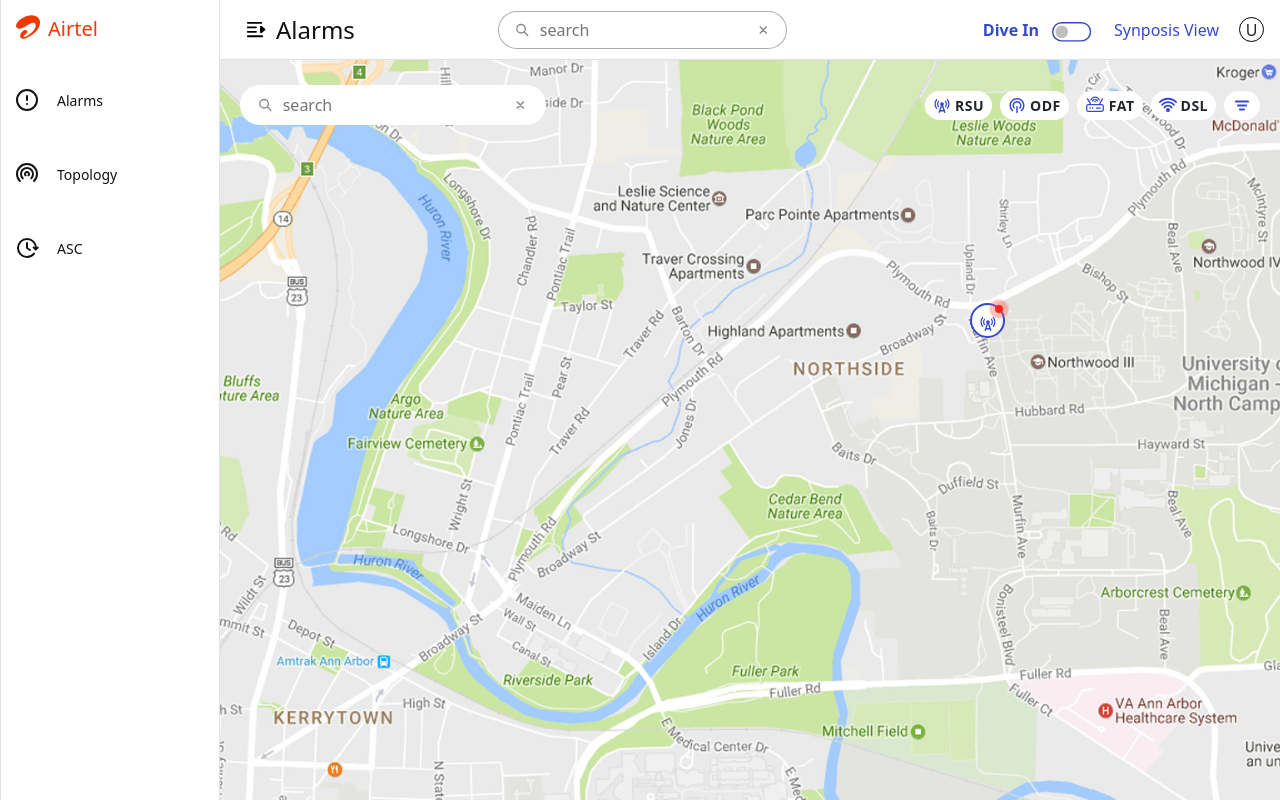
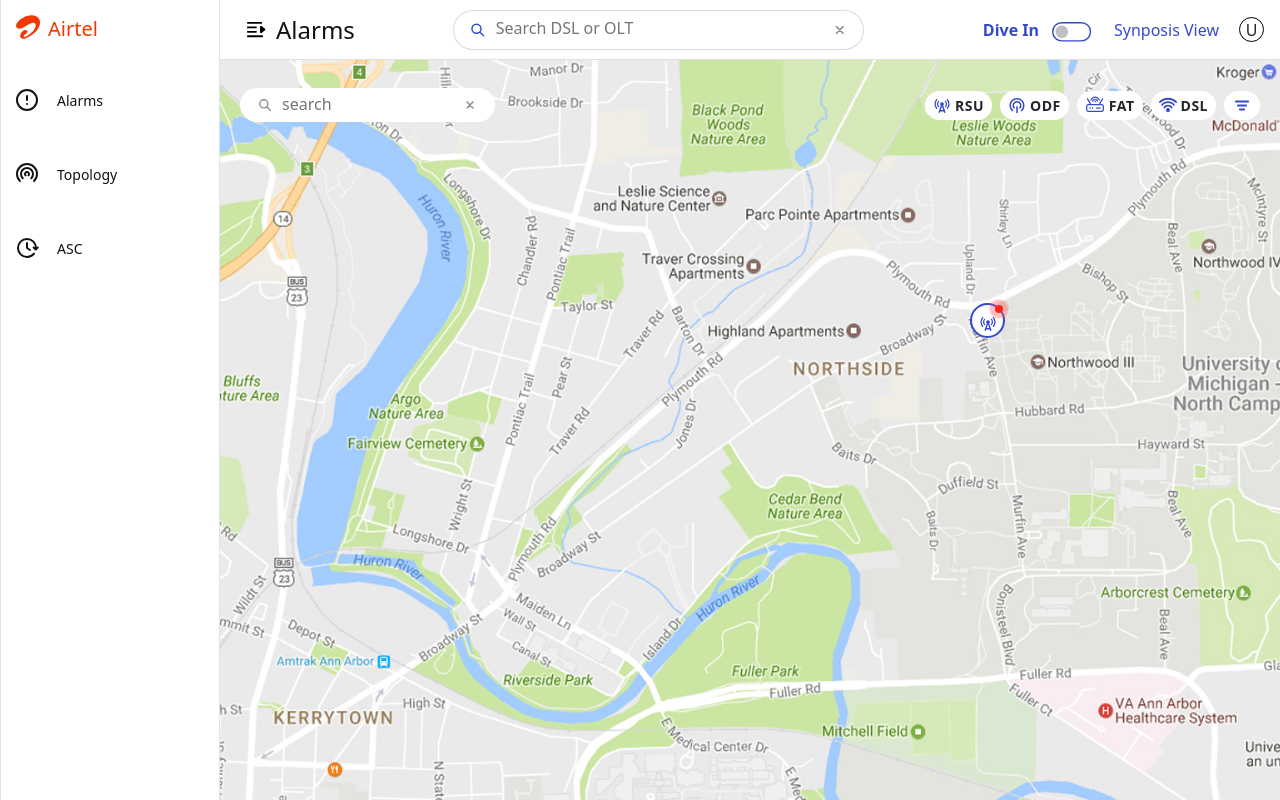
Before and after one commit to gauravkhatana/airtel-test-demo, an Angular app: page / in a window 1280 px wide. Built offline with nearby package versions, Linux system fonts and the light colour scheme.

Commit message:
alarm-page-update

```diff
--- a/src/app/app.component.html
+++ b/src/app/app.component.html
@@ -99,16 +99,16 @@
           </div>
         </div>
       </div>
-      <div>
+      <div class="search-wrapper">
         <div class="search" [class.border-plane]="searchActive">
           <!-- <img src="assets/bookmark.svg" alt=""> -->
           <svg xmlns="http://www.w3.org/2000/svg" width="18" height="18" viewBox="0 0 16 17" fill="none">
             <path
               d="M14 14.5L10.0001 10.5M11.3333 7.16667C11.3333 9.744 9.244 11.8333 6.66667 11.8333C4.08934 11.8333 2 9.744 2 7.16667C2 4.58934 4.08934 2.5 6.66667 2.5C9.244 2.5 11.3333 4.58934 11.3333 7.16667Z"
-              stroke="#8B8A8D" stroke-width="1.5" stroke-linecap="round" stroke-linejoin="round" />
+              stroke="#354ACB" stroke-width="1.5" stroke-linecap="round" stroke-linejoin="round" />
           </svg>
 
-          <input type="text" #input [(ngModel)]="globalSearchInput" placeholder="search" />
+          <input type="text" #input [(ngModel)]="globalSearchInput" placeholder="Search DSL or OLT" />
 
           <!-- <input type="text" #input [(ngModel)]="searchInput" placeholder="search"
         (focus)="searchActive = true" (blur)="searchActive = false" (keyup)="filterSearch(input.value)"
@@ -557,9 +557,8 @@
             <div class="detailed-view">
 
 
-              <div class="tab-content" id="myTabContent">
-                <div class="tab-pane fade show active" id="home-tab-pane1" role="tabpanel" aria-labelledby="home-tab"
-                  tabindex="0">
+
+                <div class="detailed-view-map" [class.d-none]="isTableVisible" [class.d-block]="!isTableVisible">
                   <div class="map-box">
                     <div class="offcanvas offcanvas-start theme-panel" tabindex="-1" id="offcanvasExample2"
                       aria-labelledby="offcanvasExampleLabel">
@@ -739,11 +738,8 @@
 
                       <div class="switch">
                         <div class="buttons">
-                          <ul type="none"  class="d-flex ms-0 mb-0 p-0" id="myTab" role="tablist">
-                            <li >
-                              <button class="nav-link active" data-bs-toggle="tab"
-                                data-bs-target="#home-tab-pane1" type="button" role="tab" aria-controls="home-tab-pane"
-                                aria-selected="true">
+
+                              <button (click)="tableHidden()">
                                 <svg xmlns="http://www.w3.org/2000/svg" width="19" height="20" viewBox="0 0 19 20"
                                   fill="none">
                                   <path
@@ -752,11 +748,9 @@
                                     stroke-linejoin="round" />
                                 </svg>
                               </button>
-                            </li>
-                            <li role="presentation">
-                              <button class="nav-link" id="profile-tab1" data-bs-toggle="tab"
-                                data-bs-target="#profile-tab-pane1" type="button" role="tab"
-                                aria-controls="profile-tab-pane" aria-selected="false">
+
+
+                              <button  (click)="tableVisible()">
                                 <svg xmlns="http://www.w3.org/2000/svg" width="19" height="20" viewBox="0 0 19 20"
                                   fill="none">
                                   <path
@@ -765,8 +759,6 @@
                                     stroke-linejoin="round" />
                                 </svg>
                               </button>
-                            </li>
-                          </ul>
                         </div>
                       </div>
 
@@ -775,15 +767,59 @@
                   <div class="map-container"></div>
                 </div>
 
-                <div class="tab-pane fade" id="profile-tab-pane1" role="tabpanel" aria-labelledby="profile-tab"
-                  tabindex="0">
+                <div class="detailed-view-table" [class.d-none]="!isTableVisible" [class.d-block]="isTableVisible" >
+
+                  <div id="nav-map" class="d-flex align-items-center">
+                    <div class="dropdown">
+                        <button class="btn btn-e btn-secondary dropdown-toggle"
+                          [ngClass]="{'active': activeButton === 5}" (click)="handleToggle(5)" type="button"
+                          id="dropdownMenuButton" data-toggle="dropdown" aria-haspopup="true" aria-expanded="false">
+                          <svg xmlns="http://www.w3.org/2000/svg" width="16" height="17" viewBox="0 0 16 17" fill="none">
+                            <path d="M0.5 4.25H15.5V5.75H0.5V4.25ZM3 7.75H13V9.25H3V7.75ZM6 11.25H10V12.75H6V11.25Z" fill="#354ACB"/>
+                          </svg>
+                          Filters
+                        </button>
+
+                        <div class="dropdown-menu mt-2" [ngClass]="{'show': activeButton === 5}"
+                          aria-labelledby="dropdownMenuButton">
+                          <a class="dropdown-item" href="#">
+                           Filters-i
+                          </a>
+                          <a class="dropdown-item" href="#">
+                            Filters-ii
+                          </a>
+                        </div>
+                      </div>
+
+                    <div class="end d-flex">
+
+
+
+
+                      <div class="search" [class.border-plane]="searchActive">
+                        <!-- <img src="assets/bookmark.svg" alt=""> -->
+                        <svg xmlns="http://www.w3.org/2000/svg" width="18" height="18" viewBox="0 0 16 17" fill="none">
+                          <path
+                            d="M14 14.5L10.0001 10.5M11.3333 7.16667C11.3333 9.744 9.244 11.8333 6.66667 11.8333C4.08934 11.8333 2 9.744 2 7.16667C2 4.58934 4.08934 2.5 6.66667 2.5C9.244 2.5 11.3333 4.58934 11.3333 7.16667Z"
+                            stroke="#8B8A8D" stroke-width="1.5" stroke-linecap="round" stroke-linejoin="round" />
+                        </svg>
+
+                        <input type="text" #input [(ngModel)]="searchInput" placeholder="search"
+                          (focus)="searchActive = true" (blur)="searchActive = false"
+                          (keyup)="filterSearch(input.value)" />
+
+                        <svg xmlns="http://www.w3.org/2000/svg" width="18" height="18" viewBox="0 0 14 15" fill="none">
+                          <path d="M9.91659 4.58325L4.08325 10.4166M4.08325 4.58325L9.91659 10.4166" stroke="#8B8A8D"
+                            stroke-width="1.5" stroke-linecap="round" stroke-linejoin="round" />
+                        </svg>
+                        <!-- <img src="assets/x.svg" alt=""> -->
+
+                      </div>
+
                       <div class="switch">
                         <div class="buttons">
-                      <ul  id="myTab" role="tablist">
-                        <li role="presentation">
-                          <button class="nav-link active" id="home-tab1" data-bs-toggle="tab"
-                            data-bs-target="#home-tab-pane1" type="button" role="tab" aria-controls="home-tab-pane"
-                            aria-selected="true">
+
+                              <button (click)="tableHidden()">
                                 <svg xmlns="http://www.w3.org/2000/svg" width="19" height="20" viewBox="0 0 19 20"
                                   fill="none">
                                   <path
@@ -792,11 +828,9 @@
                                     stroke-linejoin="round" />
                                 </svg>
                               </button>
-                        </li>
-                        <li >
-                          <button class="nav-link"  data-bs-toggle="tab"
-                            data-bs-target="#profile-tab-pane1" type="button" role="tab"
-                            aria-controls="profile-tab-pane" aria-selected="false">
+
+
+                              <button  (click)="tableVisible()">
                                 <svg xmlns="http://www.w3.org/2000/svg" width="19" height="20" viewBox="0 0 19 20"
                                   fill="none">
                                   <path
@@ -805,12 +839,11 @@
                                     stroke-linejoin="round" />
                                 </svg>
                               </button>
-                        </li>
-                      </ul>
-                    </div>
                         </div>
                       </div>
 
+                    </div>
+                  </div>
                 </div>
 
 
--- a/src/app/app.component.scss
+++ b/src/app/app.component.scss
@@ -202,6 +202,8 @@
 
         .menu-text {
             margin-left: 0 !important;
+            font-size: 12px !important;
+            font-weight: 400 !important;
         }
     }
 
@@ -506,7 +508,7 @@
     border-bottom: rgba(53, 53, 53, 0.149) 1px solid;
 
 
-    .user{
+    .user {
         border: solid black 1px;
         height: 25px;
         width: 25px;
@@ -574,9 +576,12 @@
         }
     }
 
+    .search-wrapper {
+        width: 40%;
+
         .search {
             position: relative;
-        height: 60%;
+            height: 40px;
             color: #202020;
             font-size: 16px;
             font-style: normal;
@@ -585,25 +590,25 @@
             display: flex;
             justify-content: space-between;
             align-items: center;
-        width: 90%;
+            width: 100%;
             border-radius: 1.5rem;
-        border: solid 1px #00000052;
+            border: solid 1px #00000024;
             background-color: white;
-        padding: 7px 16px;
+            padding: 10px 16px;
             gap: 10px;
 
-        &.border-plane {
-            border-bottom-left-radius: 0;
-            border-bottom-right-radius: 0;
-        }
+
 
             input {
                 border: none;
                 height: 100%;
                 width: 100%;
+                position: relative;
+                bottom: 2px;
                 padding: 0;
                 text-decoration: none;
                 outline: none;
+            }
         }
     }
 
@@ -817,6 +822,7 @@
                         &:hover {
                             background-color: #354ACB;
                             border-radius: .5rem;
+
                             svg {
                                 filter: brightness(100);
                             }
@@ -828,14 +834,20 @@
                     button {
                         color: #354ACB;
                         border: solid 1px #354ACB;
-                        &.active{
+
+                        &.active {
                             color: #354ACB;
                             border: solid 1px #354ACB;
                             background-color: white;
-                            svg{
+
+                            svg {
                                 filter: none;
                             }
                         }
+                    }
+
+                    .dropdown-menu{
+                        right: 55px;
                     }
                 }
             }
@@ -912,7 +924,7 @@
 
     .search {
         position: relative;
-        height: 80%;
+        height: 34px;
         color: #202020;
         font-size: 16px;
         font-style: normal;
@@ -921,10 +933,10 @@
         display: flex;
         justify-content: space-between;
         align-items: center;
-        width: 30%;
+        width: 25%;
         border-radius: 1.5rem;
         background-color: white;
-        padding: 12px 18px;
+        padding: 6px 18px;
         gap: 10px;
 
         &.border-plane {
@@ -934,14 +946,14 @@
 
         input {
             border: none;
-            height: 100%;
+            height: fit-content;
+            position: relative;
+            bottom: 1px;
             width: 100%;
             padding: 0;
             text-decoration: none;
             outline: none;
         }
-    }
-
         .search-autocomplete {
         background: white;
         width: 100%;
@@ -951,7 +963,7 @@
         color: #808080;
         font-weight: 400;
         left: 0;
-        top: 40px;
+        top: 30px;
         padding: 26px 0 0;
         border-bottom-left-radius: 1.5rem;
         border-bottom-right-radius: 1.5rem;
@@ -988,6 +1000,9 @@
             }
         }
     }
+    }
+
+
 
 
     .end {
--- a/src/app/app.component.ts
+++ b/src/app/app.component.ts
@@ -6,7 +6,7 @@
 @Component({
   selector: 'app-root',
   standalone: true,
-  imports: [CommonModule, RouterOutlet,FormsModule],
+  imports: [CommonModule, RouterOutlet, FormsModule],
   templateUrl: './app.component.html',
   styleUrl: './app.component.scss',
 })
@@ -15,21 +15,22 @@
   context = { expand: false };
   inputValue = false;
   activeButton = 0;
+  isTableVisible = false;
   selectedTabIndex = 0;
   fault = false;
   searchActive = false;
-  searchInput = "";
-  globalSearchInput = "";
-  toBeSearched = "Type somthing to search";
-  items= [""];
-  filteredItems:string[] = [];
+  searchInput = '';
+  globalSearchInput = '';
+  toBeSearched = 'Type somthing to search';
+  items = [''];
+  filteredItems: string[] = [];
 
   constructor(private router: Router) {}
 
-  filterSearch(filter:string){
-    if(this.searchInput.length<1){
-      this.toBeSearched = "Type somthing to search";
-    }else{
+  filterSearch(filter: string) {
+    if (this.searchInput.length < 1) {
+      this.toBeSearched = 'Type somthing to search';
+    } else {
       this.toBeSearched = this.searchInput;
     }
 
@@ -42,6 +43,13 @@
   // Check if the current route matches the provided path
   isActive(path: string): boolean {
     return this.router.url === path;
+  }
+
+  tableVisible() {
+    this.isTableVisible = true;
+  }
+  tableHidden() {
+    this.isTableVisible = false;
   }
 
   toggleExpand(event: Event): void {
```
Also changed, not shown: 1 other file (tests, documents, lock files or other folders). Lines whose indentation alone changed are shown as unchanged.
